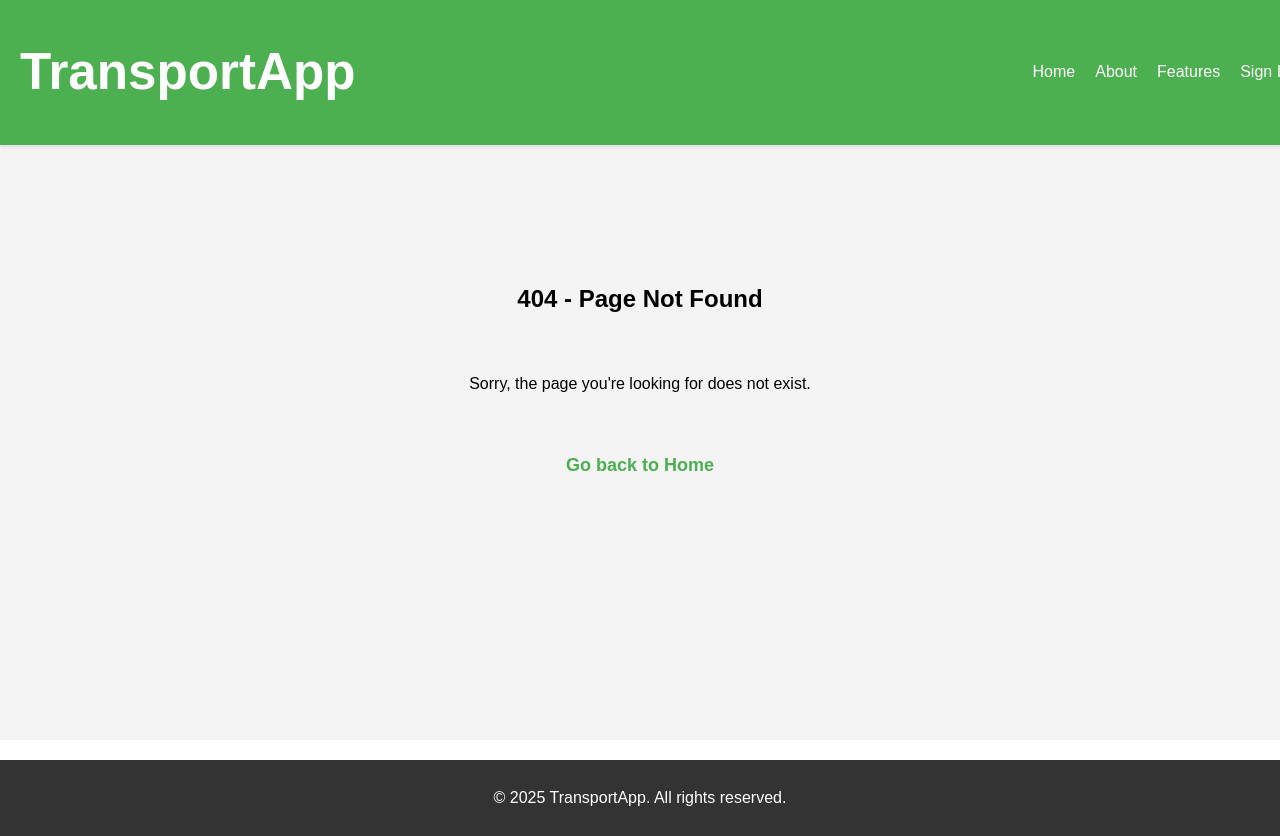
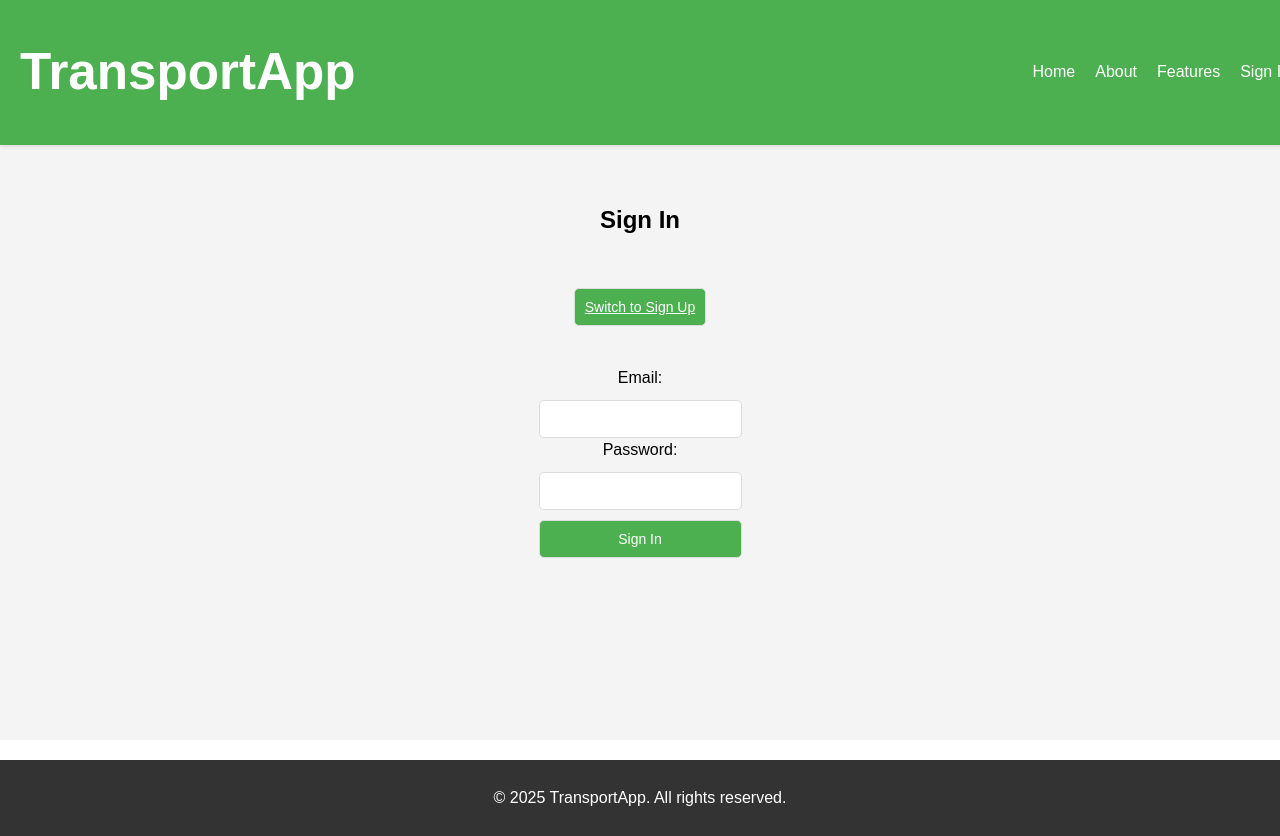
Before and after one commit to AhmAlkalii/Transport-Management-System, a React (Vite) app in the folder frontend/: page /auth in a window 1280 px wide. Before the commit this address had no page. Built offline with nearby package versions, Linux system fonts and the light colour scheme.

Commit message:
Authentication Pages (Sign In / Sign Up) Completed

```diff
--- a/frontend/src/App.css
+++ b/frontend/src/App.css
@@ -135,3 +135,50 @@ body {
   margin-top: 20px;
   display: inline-block;
 }
+
+.auth {
+  text-align: center;
+  padding: 50px 20px;
+  background-color: #f4f4f4;
+  color: black;
+  display: flex;
+  flex-direction: column;
+  align-items: center;
+  justify-content: center;
+  gap: 20px;
+  height: calc(100vh - 60px);
+  width: 100vw;
+  box-sizing: border-box;
+  margin: 0;
+}
+
+.auth form {
+  max-width: 400px;
+  margin: 0 auto;
+  display: flex;
+  flex-direction: column;
+}
+
+.auth input, .auth select, .auth button {
+  margin-top: 10px;
+  padding: 10px;
+  border: 1px solid #ddd;
+  border-radius: 5px;
+  font-size: 14px;
+}
+
+.auth button {
+  background-color: #4CAF50;
+  color: #fff;
+  cursor: pointer;
+}
+
+.toggle-button {
+  margin-bottom: 20px;
+  background: none;
+  color: #4CAF50;
+  border: none;
+  font-size: 16px;
+  cursor: pointer;
+  text-decoration: underline;
+}
--- a/frontend/src/App.jsx
+++ b/frontend/src/App.jsx
@@ -7,6 +7,7 @@ import Features from './components/Features';
 import Footer from './components/Footer';
 import About from './components/About';
 import NotFound from './components/NotFound';
+import Auth from './components/Auth';
 
 const App = () => {
   return (
@@ -21,6 +22,7 @@ const App = () => {
             </>
           } />
           <Route path="/about" element={<About />} />
+          <Route path="/auth" element={<Auth />} />
           <Route path="*" element={<NotFound />} />
         </Routes>
         <Footer />
--- /dev/null
+++ b/frontend/src/components/Auth.jsx
@@ -0,0 +1,127 @@
+import React, { useState } from 'react';
+import { useNavigate } from 'react-router-dom';
+
+const Auth = () => {
+  const [isSignIn, setIsSignIn] = useState(true); // Toggle between Sign In and Sign Up
+  const [formData, setFormData] = useState({
+    Name: '',
+    Email: '',
+    PNumber: '',
+    Password: '',
+    Role: 'User',
+  });
+  const [error, setError] = useState(null);
+  const navigate = useNavigate();
+
+  const toggleForm = () => {
+    setIsSignIn(!isSignIn);
+    setFormData({
+      Name: '',
+      Email: '',
+      PNumber: '',
+      Password: '',
+      Role: 'User',
+    });
+    setError(null);
+  };
+
+  const handleChange = (e) => {
+    setFormData({ ...formData, [e.target.name]: e.target.value });
+  };
+
+  const handleSubmit = async (e) => {
+    e.preventDefault();
+    const endpoint = isSignIn
+      ? 'http://localhost:4000/User/login'
+      : 'http://localhost:4000/User/signup';
+    const payload = isSignIn
+      ? { Email: formData.Email, Password: formData.Password }
+      : {
+          Name: formData.Name,
+          Email: formData.Email,
+          PNumber: formData.PNumber,
+          Password: formData.Password,
+          Role: formData.Role,
+        };
+
+    try {
+      const response = await fetch(endpoint, {
+        method: 'POST',
+        headers: { 'Content-Type': 'application/json' },
+        body: JSON.stringify(payload),
+      });
+
+      const data = await response.json();
+
+      if (response.ok) {
+        if (isSignIn) {
+          localStorage.setItem('token', data.token); // Save JWT token
+          navigate('/dashboard'); // Navigate to the dashboard or another route after login
+        } else {
+          alert('Signup successful. Please log in.');
+          setIsSignIn(true); // Switch to the login form
+        }
+      } else {
+        setError(data.err || 'An error occurred. Please try again.');
+      }
+    } catch (err) {
+      setError('Failed to connect to the server. Please try again later.');
+    }
+  };
+
+  return (
+    <section className="auth">
+      <h2>{isSignIn ? 'Sign In' : 'Sign Up'}</h2>
+      <button onClick={toggleForm} className="toggle-button">
+        {isSignIn ? 'Switch to Sign Up' : 'Switch to Sign In'}
+      </button>
+      <form onSubmit={handleSubmit}>
+        {!isSignIn && (
+          <>
+            <label>Name:</label>
+            <input
+              type="text"
+              name="Name"
+              value={formData.Name}
+              onChange={handleChange}
+              required
+            />
+            <label>Phone Number:</label>
+            <input
+              type="text"
+              name="PNumber"
+              value={formData.PNumber}
+              onChange={handleChange}
+              required
+            />
+            <label>Role:</label>
+            <select name="Role" value={formData.Role} onChange={handleChange}>
+              <option value="User">User</option>
+              <option value="Admin">Admin</option>
+            </select>
+          </>
+        )}
+        <label>Email:</label>
+        <input
+          type="email"
+          name="Email"
+          value={formData.Email}
+          onChange={handleChange}
+          required
+        />
+        <label>Password:</label>
+        <input
+          type="password"
+          name="Password"
+          value={formData.Password}
+          onChange={handleChange}
+          required
+        />
+        <button type="submit">{isSignIn ? 'Sign In' : 'Sign Up'}</button>
+        {error && <p className="error-message">{error}</p>}
+      </form>
+    </section>
+  );
+};
+
+export default Auth;
--- a/frontend/src/components/HeroSection.jsx
+++ b/frontend/src/components/HeroSection.jsx
@@ -1,11 +1,20 @@
 import React from 'react';
+import { useNavigate } from 'react-router-dom';
 
-const HeroSection = () => (
-  <section className="hero">
-    <h2>Reliable and Affordable Transport Solutions</h2>
-    <p>Book your next bus or train journey with ease and convenience.</p>
-    <button className="hero-button" onClick={() => alert('Get Started!')}>Get Started</button>
-  </section>
-);
+const HeroSection = () => {
+  const navigate = useNavigate();
+
+  const handleGetStarted = () => {
+    navigate('/auth');
+  };
+
+  return (
+    <section className="hero">
+      <h2>Reliable and Affordable Transport Solutions</h2>
+      <p>Book your next bus or train journey with ease and convenience.</p>
+      <button className="hero-button" onClick={handleGetStarted}>Get Started</button>
+    </section>
+  );
+};
 
 export default HeroSection;
```
